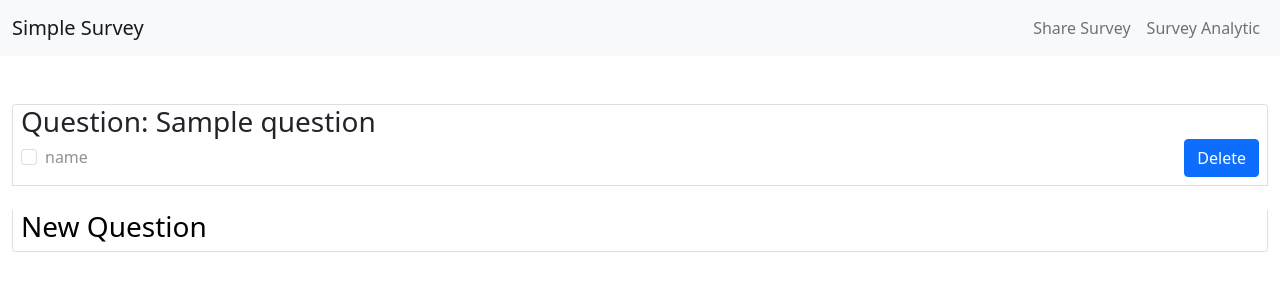
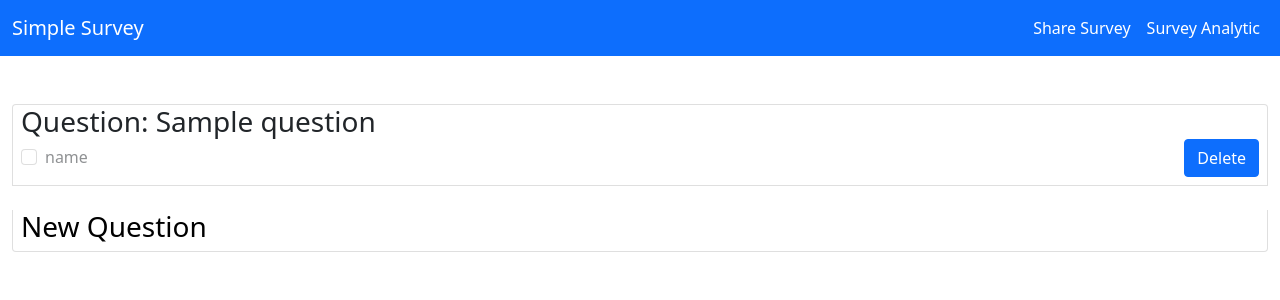
Before and after one commit to Piccora/javascript-js-project, a Flask app: template templates/survey-questions.html in a window 1280 px wide. Shown: the top 300 px of the page. Run offline with Flask 2, Linux system fonts and the light colour scheme; the visitor is signed in with stand-in values (Sample User, id 1); the template is opened without the code that fills it: most values are stand-ins (such as "Sample title", 1, 10 or a date in 2020).

Commit message:
changed survey-analytic.html and survey-questions.html

```diff
--- a/templates/survey-analytic.html
+++ b/templates/survey-analytic.html
@@ -15,13 +15,13 @@
 </head>
 
 <body>
-  <nav class="navbar navbar-expand-lg navbar-light bg-light">
+  <nav class="navbar navbar-expand-lg navbar-light bg-primary">
     <div class="container-fluid">
-      <a class="navbar-brand" href="/">Simple Survey</a>
+      <a class="navbar-brand text-white" href="/">Simple Survey</a>
       <div class="d-flex">
         <ul class="navbar-nav me-auto mb-2 mb-lg-0">
           <li class="nav-item">
-            <a class="nav-link" href="/render-questions/{{ survey_id }}" value="{{ survey_id }}"
+            <a class="nav-link text-white" href="/render-questions/{{ survey_id }}" value="{{ survey_id }}"
               id="survey_return">Return to survey</a>
           </li>
         </ul>
--- a/templates/survey-questions.html
+++ b/templates/survey-questions.html
@@ -15,16 +15,16 @@
 </head>
 
 <body>
-  <nav class="navbar navbar-expand-lg navbar-light bg-light">
+  <nav class="navbar navbar-expand-lg navbar-light bg-primary">
     <div class="container-fluid">
-      <a class="navbar-brand" href="/">Simple Survey</a>
+      <a class="navbar-brand text-white" href="/">Simple Survey</a>
       <div class="d-flex">
         <ul class="navbar-nav me-auto mb-4 mb-lg-0">
           <li class="nav-item">
-            <a class="nav-link" href="javascript: void(0)" onclick="confirmSurveySharing(this)" value="{{ survey_id }}">Share Survey</a>
+            <a class="nav-link text-white" href="javascript: void(0)" onclick="confirmSurveySharing(this)" value="{{ survey_id }}">Share Survey</a>
           </li>
           <li class="nav-item">
-            <a class="nav-link" href="/survey-analytic/{{ survey_id }}">Survey Analytic</a>
+            <a class="nav-link text-white" href="/survey-analytic/{{ survey_id }}">Survey Analytic</a>
           </li>
         </ul>
       </div>
```
